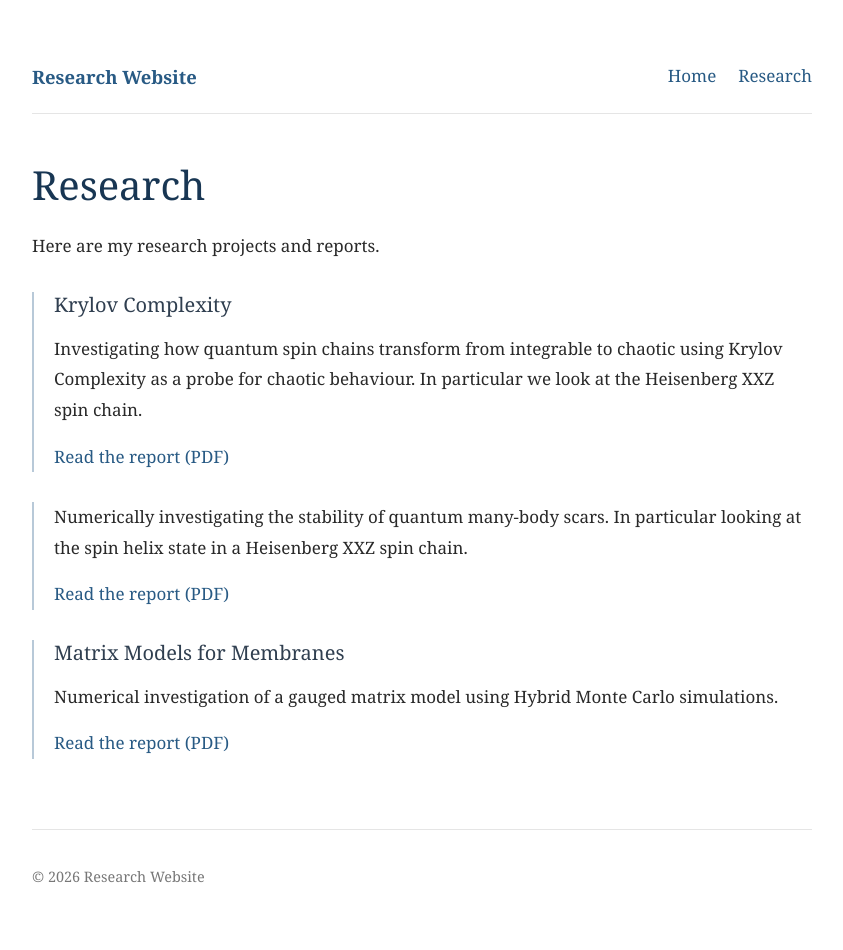
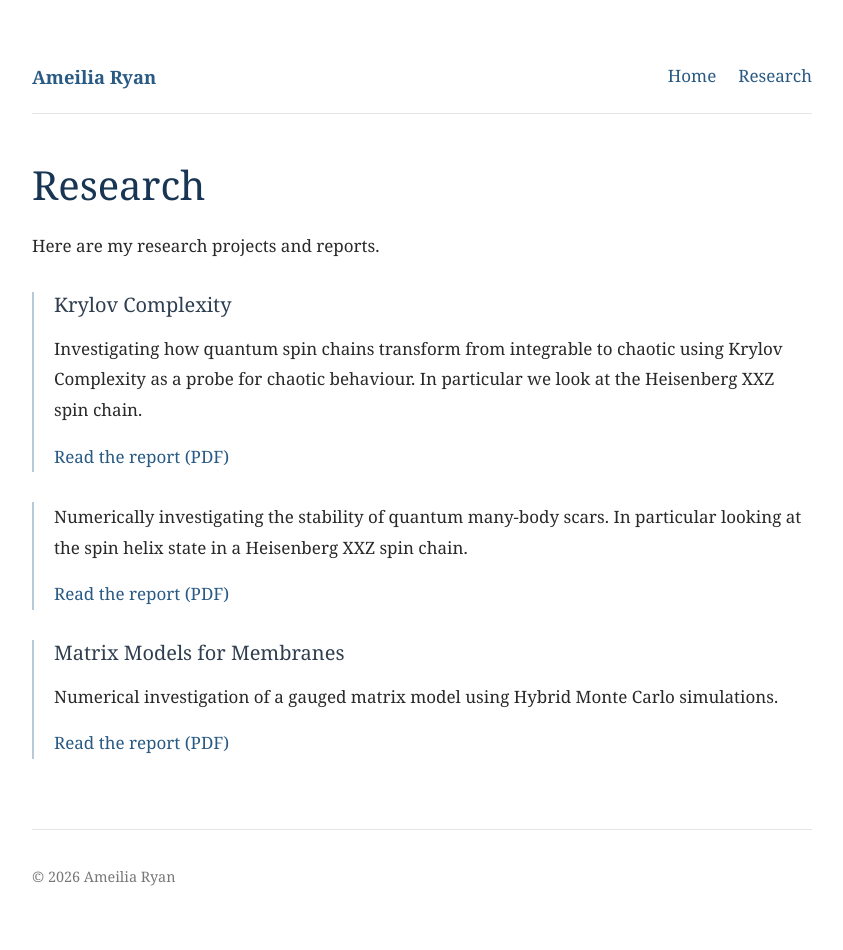
Before and after one commit to Ame-Ryan/Ame-Ryan.github.io, a Jekyll site: the page built from research.html, in a window 1280 px wide. Shown: the whole page, without its empty margins (218-1061 px from the left). Built offline with Jekyll 4.4.1, drawn with Linux system fonts in a browser that asks for light colours.

Commit message:
Update _config.yml

```diff
--- a/_config.yml
+++ b/_config.yml
@@ -1,5 +1,5 @@
 
-title: Research Website
+title: Ameilia Ryan
 description: Research projects and notes in theoretical physics
 url: "https://Ame-Ryan.github.io"
 baseurl: ""
```
